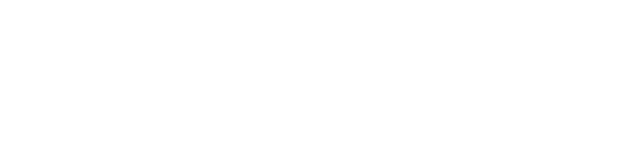
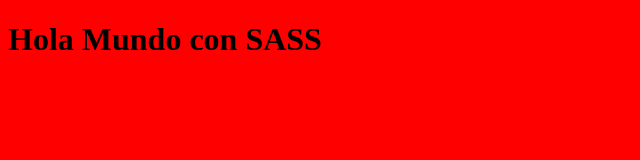
Before and after one commit to Ever-VC/Festival-de-Musica, a website: page index.html in a window 1280 px wide. Shown: the whole page, without its empty margins (0-640 px from the left). Drawn offline with nearby package versions, Linux system fonts and the light colour scheme; files that its build step writes are made by us from their sources.

Commit message:
💥 NEW: Agregando color de fondo con sass

```diff
--- a/index.html
+++ b/index.html
@@ -4,8 +4,9 @@
     <meta charset="UTF-8">
     <meta name="viewport" content="width=device-width, initial-scale=1.0">
     <title>Festival de Música</title>
+    <link rel="stylesheet" href="build/css/app.css">
 </head>
 <body>
-
+    <h1>Hola Mundo con SASS</h1>
 </body>
 </html>
--- /dev/null
+++ b/src/scss/app.scss
@@ -0,0 +1,3 @@
+body {
+    background-color: red;
+}
```
